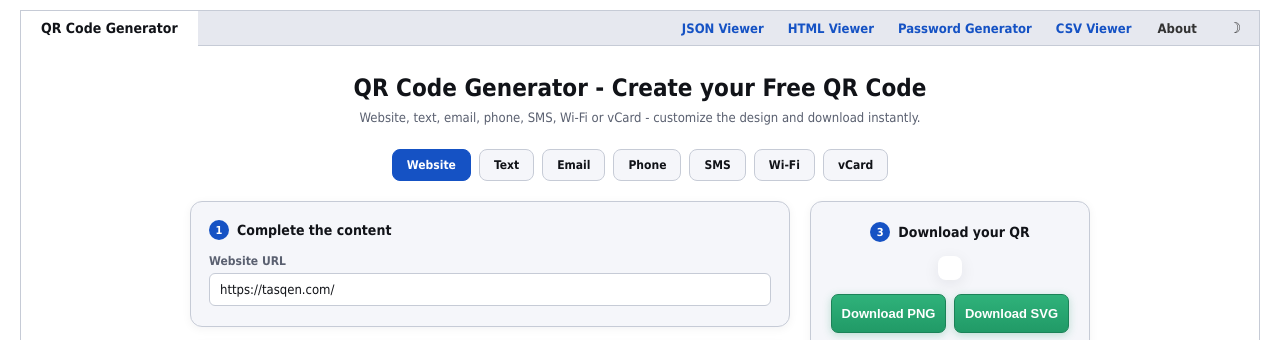
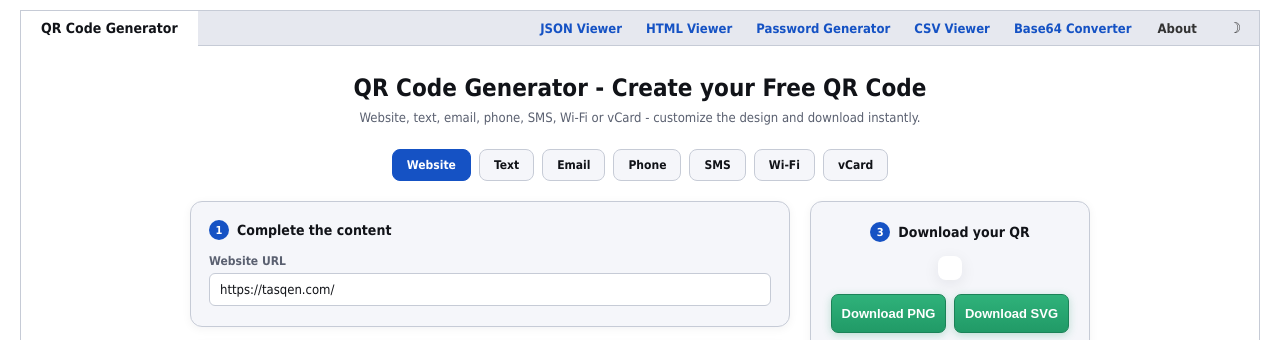
Before and after one commit to patelrais/RT-QrGenerator, a plain HTML site: page index.html in a window 1280 px wide. Shown: the top 340 px of the page. Drawn offline with Linux system fonts and the light colour scheme; a script that the page names is missing.

Commit message:
Add Base64 Converter link to the header
Also lets the header wrap on narrower widths (JS Minifier, QR Generator)
so the extra link doesn't overflow.

Co-Authored-By: Claude Sonnet 5.5 <noreply@anthropic.com>

```diff
--- a/index.html
+++ b/index.html
@@ -130,7 +130,7 @@
   .wrap{width:100%;margin:0 auto;display:flex;flex-direction:column;flex:1;min-height:0;}
   .app{border:1px solid var(--border);background:var(--panel);display:flex;flex-direction:column;flex:1;min-height:0;}
 
-  .tabs{display:flex;border-bottom:1px solid var(--border);background:var(--tab-inactive);flex:none;}
+  .tabs{display:flex;flex-wrap:wrap;border-bottom:1px solid var(--border);background:var(--tab-inactive);flex:none;}
   .titleTab{padding:9px 20px;font-size:14px;font-weight:bold;color:var(--text);background:var(--tab-active);border-bottom:1px solid var(--tab-active);margin-bottom:-1px;user-select:none;}
   .aboutLink{padding:0 14px;font-size:13px;font-weight:bold;color:var(--tab-text);text-decoration:none;cursor:pointer;display:flex;align-items:center;}
   .aboutLink:hover{color:var(--link);}
@@ -365,6 +365,7 @@
       <a class="toolLink" href="https://htmlviewer.tasqen.com/" target="_blank" rel="noopener">HTML Viewer</a>
       <a class="toolLink" href="https://password.tasqen.com/" target="_blank" rel="noopener">Password Generator</a>
       <a class="toolLink" href="https://csv.tasqen.com/" target="_blank" rel="noopener">CSV Viewer</a>
+      <a class="toolLink" href="https://base64.tasqen.com/" target="_blank" rel="noopener">Base64 Converter</a>
       <a id="btnAbout" class="aboutLink" title="About">About</a>
       <span class="themeReset" id="themeReset" title="Reset to automatic (follow local time)">&#8635;</span>
       <div class="themeToggle" id="themeToggle" title="Toggle dark mode"><span id="themeIcon">&#9789;</span></div>
```
